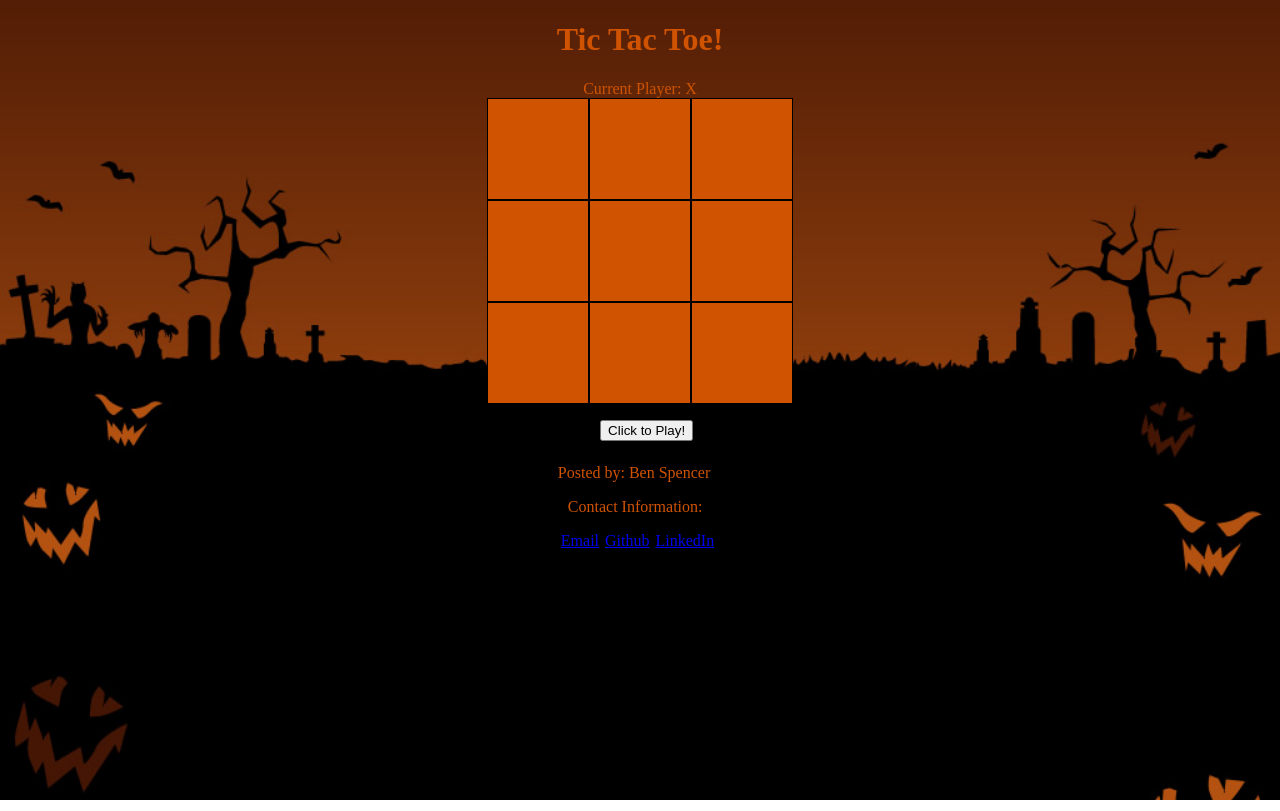
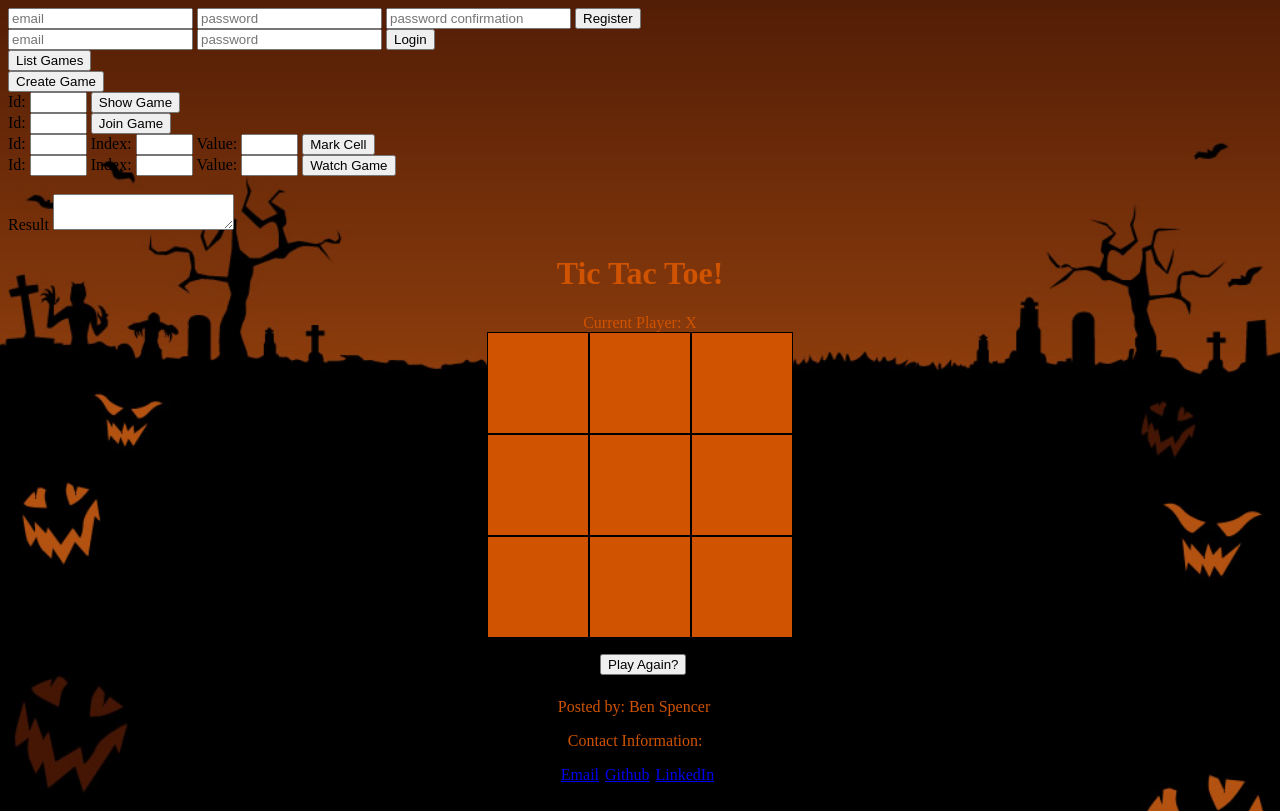
Before and after one commit to baz1389/Project-1, a plain HTML site: page index.html in a window 1280 px wide. Drawn offline with Linux system fonts and the light colour scheme.

Commit message:
updated html

```diff
--- a/index.html
+++ b/index.html
@@ -8,6 +8,60 @@
   </head>
 
   <body>
+    <form id="register">
+    <input name="email" type="text" placeholder="email">
+    <input name="password" type="password" placeholder="password">
+    <input name="password_confirmation" type="password" placeholder="password confirmation">
+    <input name="register" type="submit" value="Register">
+  </form>
+  <form id="login">
+    <input name="email" type="text" placeholder="email">
+    <input name="password" type="password" placeholder="password">
+    <input name="login" type="submit" value="Login">
+  </form>
+  <form id="list-games">
+    <input name="list-games" type="submit" value="List Games">
+    <input class="token" name="token" type="hidden">
+  </form>
+  <form id="create-game">
+    <input name="create-game" type="submit" value="Create Game">
+    <input class="token" name="token" type="hidden">
+  </form>
+  <form id="show-game">
+    <label for="show-id">Id:</label>
+    <input id="show-id" type="text" size="4">
+    <input name="show-game" type="submit" value="Show Game">
+    <input class="token" name="token" type="hidden">
+ </form>
+  <form id="join-game">
+    <label for="join-id">Id:</label>
+    <input id="join-id" type="text" size="4">
+    <input name="join-game" type="submit" value="Join Game">
+    <input class="token" name="token" type="hidden">
+ </form>
+ <form id="mark-cell">
+    <label for="mark-id">Id:</label>
+    <input id="mark-id" type="text" size="4">
+    <label for="mark-index">Index:</label>
+    <input name="index" id="mark-index" type="text" size="4">
+    <label for="mark-value">Value:</label>
+    <input name="value" id="mark-value" type="text" size="4">
+    <input name="mark-cell" type="submit" value="Mark Cell">
+    <input class="token" name="token" type="hidden">
+  </form>
+  <form id="watch-game">
+    <label for="watch-id">Id:</label>
+    <input id="watch-id" type="text" size="4">
+    <label for="watch-index">Index:</label>
+    <input name="index" id="watch-index" type="text" size="4">
+    <label for="watch-value">Value:</label>
+    <input name="value" id="watch-value" type="text" size="4">
+    <input name="watch-game" type="submit" value="Watch Game">
+    <input class="token" name="token" type="hidden">
+  </form>
+  <br>
+  <label for="result">Result</label>
+  <textarea id="result"></textarea>
     <h1>Tic Tac Toe!</h1>
     <div class="message">Current Player: X</div>
     <section id='board' class="board">
@@ -30,7 +84,7 @@
       </section>
     </section>
     <section class="play-again">
-      <button id="button" type="button">Click to Play!</button>
+      <button id="reset" type="button">Play Again?</button>
     </section>
     <section class="footer">
       <p>Posted by: Ben Spencer</p>
```
